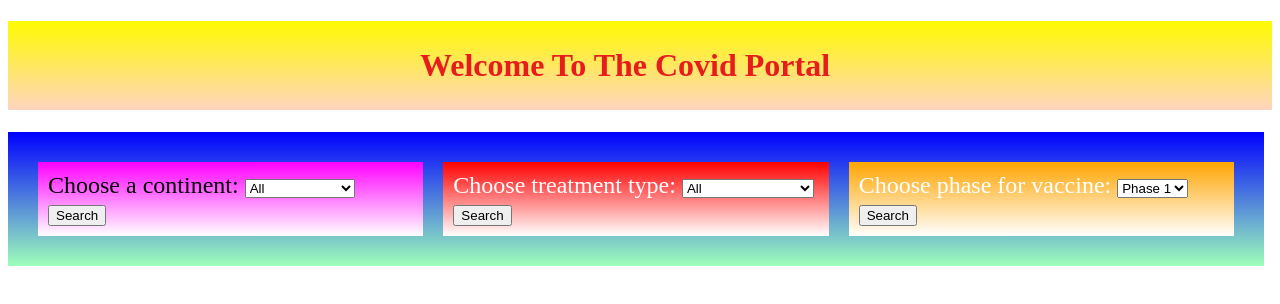
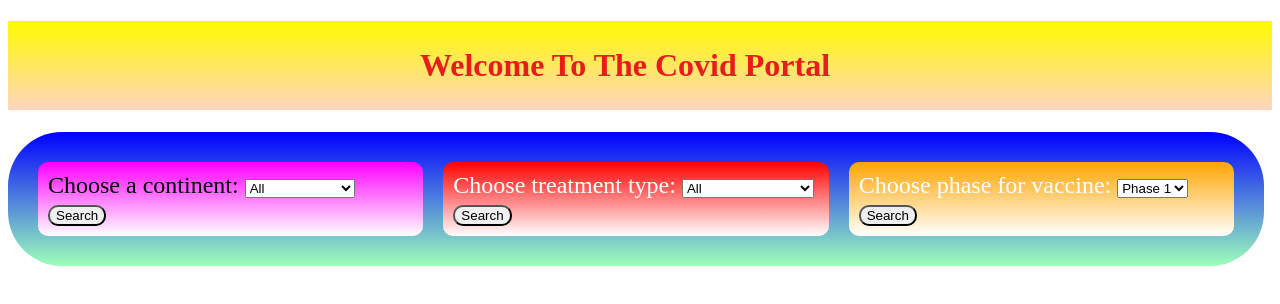
Before and after one commit to Ingenuity-Training-123/assignments, a website built with webpack: page index.html in a window 1280 px wide. Built offline with nearby package versions, Linux system fonts and the light colour scheme.

Commit message:
Update index.html

```diff
--- a/index.html
+++ b/index.html
@@ -5,13 +5,16 @@
     <meta http-equiv="X-UA-Compatible" content="IE=edge">
     <meta name="viewport" content="width=device-width, initial-scale=1.0">
     <style>
+        #btn,#btn2,#btn1{
+            border-radius: 10px;
+        }
         table, th, tr, td{
             border: 2px solid blue;
             margin: 3px;
             padding: 3px;
             text-align: center;
         }
-        nav{
+        nav{border-radius: 54px;
             padding: 20px;
             font-size: 24px;
             width: 95vw;
@@ -34,12 +37,15 @@
         }
         #covidData{
             background-image: linear-gradient(rgb(255, 0, 255), white);
+            border-radius: 10px;
         }
         #covidNews{
             background-image: linear-gradient(red, white);
+            border-radius: 10px;
         }
         #covidVaccine{
             background-image: linear-gradient(orange,white);
+            border-radius: 10px;
         }
         #covidNews label,#covidVaccine label{
             color: white;
```
